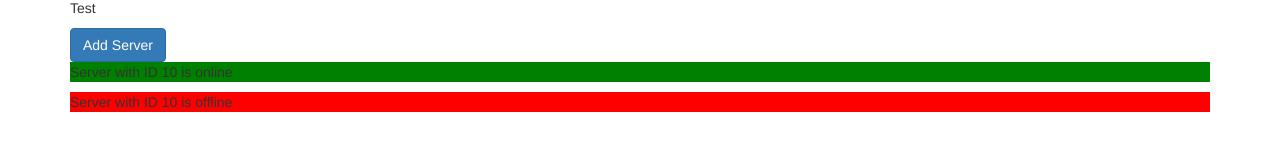
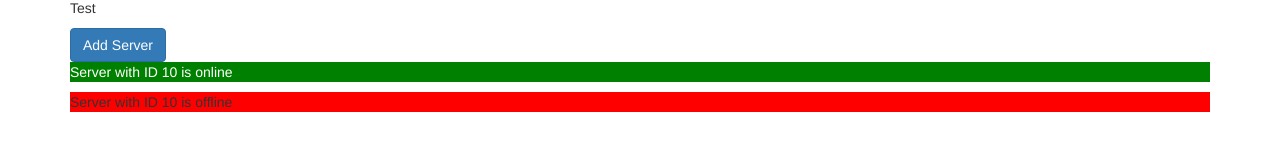
Before and after one commit to michaelvassilyevmvc/MaxAngBase, an Angular app: page / in a window 1280 px wide. Shown: the part 148-300 px from the top of the page. Built offline with nearby package versions, Linux system fonts and the light colour scheme.

Commit message:
Ep40-42 dur. Использование ngFor для app-server в app-servers

```diff
--- a/src/app/server/server.component.html
+++ b/src/app/server/server.component.html
@@ -1 +1,2 @@
-<p [ngStyle]="{backgroundColor:getColor()}" >Server with ID {{ serverId }} is {{ getServerStatus() }}</p>
+<p [ngStyle]="{backgroundColor:getColor()}"
+   [ngClass]="{online: serverStatus === 'online'}">Server with ID {{ serverId }} is {{ getServerStatus() }}</p>
--- a/src/app/server/server.component.ts
+++ b/src/app/server/server.component.ts
@@ -3,6 +3,11 @@
 @Component({
   selector: 'app-server',
   templateUrl: './server.component.html',
+  styles:[`
+    .online{
+        color:white;
+    }
+  `]
 })
 export class ServerComponent {
   serverId = 10;
--- a/src/app/servers/servers.component.html
+++ b/src/app/servers/servers.component.html
@@ -15,5 +15,4 @@
 <!--<p [innerText]="allowNewServer"></p>-->
 <!--<p>{{ serverCreationStatus }}</p>-->
 <p *ngIf="serverCreated">Server was created, server name is {{ serverName }}</p>
-<app-server></app-server>
-<app-server></app-server>
+<app-server *ngFor="let server of servers"></app-server>
--- a/src/app/servers/servers.component.ts
+++ b/src/app/servers/servers.component.ts
@@ -10,6 +10,7 @@
   serverCreationStatus = 'No server was created.';
   serverName = 'Test';
   serverCreated = false;
+  servers = ['Testserver','Testserver 2'];
 
   constructor() {
     setTimeout(() => {
@@ -18,6 +19,7 @@
   }
 
   onCreateServer(){
+    this.servers.push(this.serverName);
     this.serverCreated = true;
     this.serverCreationStatus = 'Server was created. Name is '+this.serverName;
   }
```
